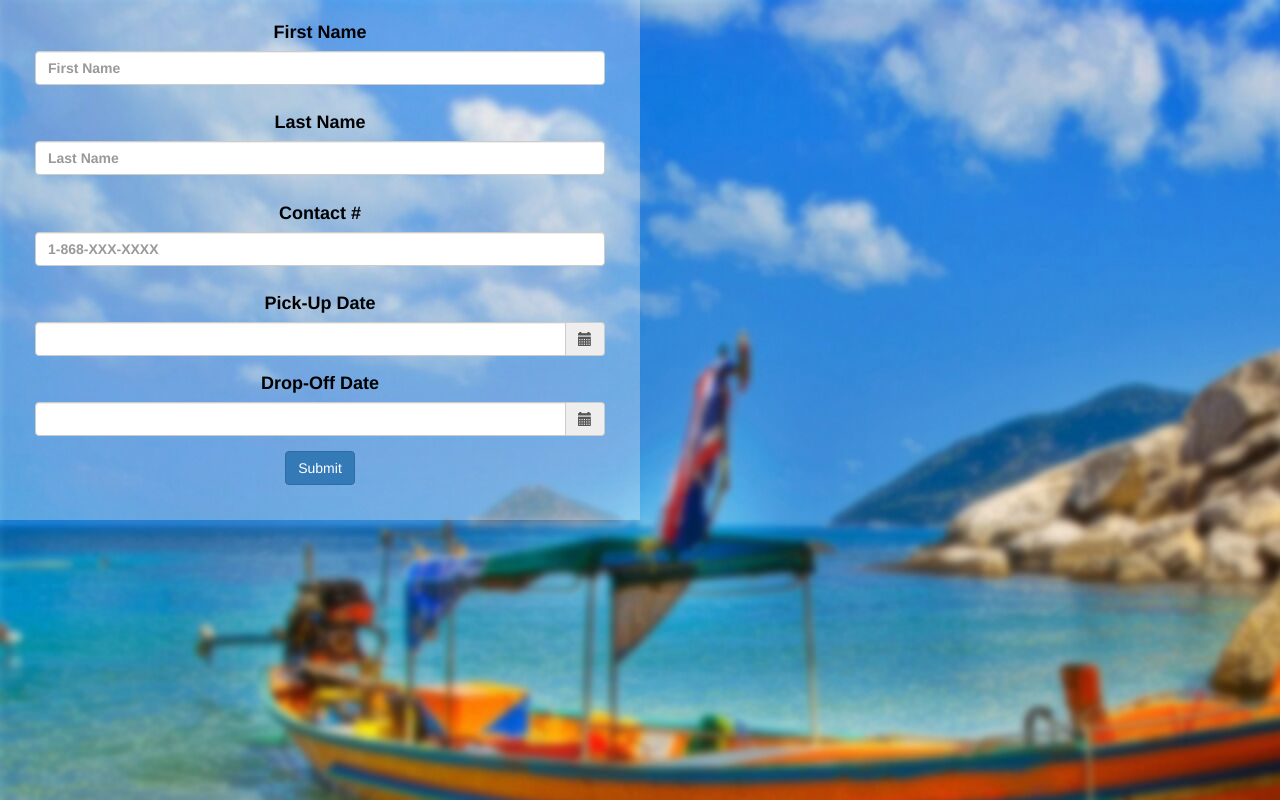
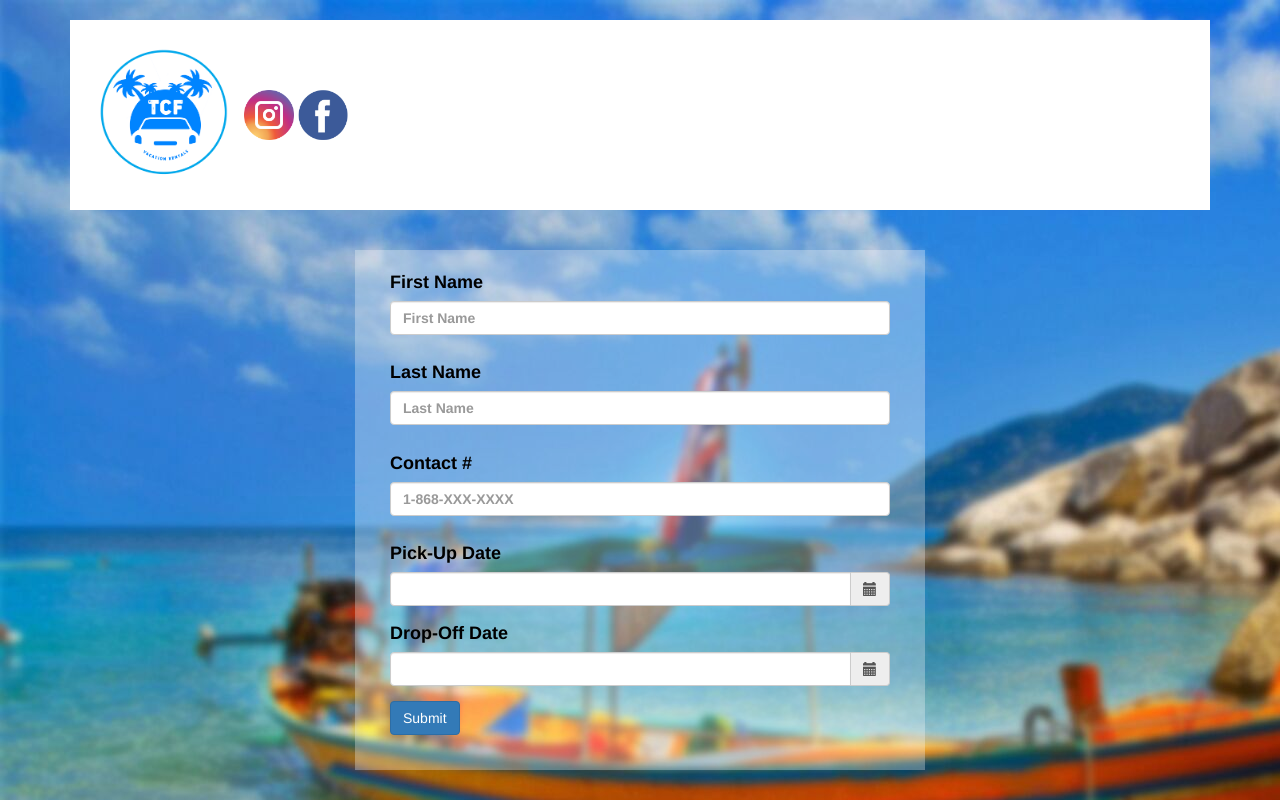
Before and after one commit to Cseonn9/Home-Temp, a website: page index.html in a window 1280 px wide. Drawn offline with nearby package versions, Linux system fonts and the light colour scheme.

Commit message:
Update index.html

```diff
--- a/index.html
+++ b/index.html
@@ -32,7 +32,7 @@ body
   position: relative;
   font-weight: bold;
   font-family: "Aquawax Pro DemiBold trial",;
-  text-align: center;
+  text-align: left;
   width: auto;
   display: inline-block;
 
@@ -43,6 +43,7 @@ body
   	text-align: center;
 	font-size: 20;
 	padding: 20px;
+	width: auto;
 }
 
 .bottomleft
@@ -53,14 +54,33 @@ body
   	font-size: 18px;
 }
 
+.left
+{
+  position: static;
+  left: 150px;
+  text-align: left;
+}
+
 .box
 {
 	border-style: none;
 	border-color: black;
 	border-radius: 0px;
-	width: auto;
+	width: 50%;
 	height: auto;
 	background-color: rgba(255,255,255, 0.3);
+	display: inline-block;
+	padding: 20px;
+}
+
+.boxheader
+{
+	border-style: none;
+	border-color: black;
+	border-radius: 0px;
+	width: 100%;
+	height: auto;
+	background-color: white;
 	display: inline-block;
 	padding: 20px;
 }
@@ -87,10 +107,9 @@ body
 
 .contain
 {
-		position: absolute;
-		width: 50%;
 	text-align: center;
 	font-size: 10;
+	padding: 20px;
 }
 
 </style>
@@ -107,7 +126,24 @@ body
 
 <body>
 
-<div class="contain">
+<div class="container">
+
+	<div class="boxheader">
+
+		<div class="left">
+
+	<a href="https://github.com/Cseonn9/TCFR-Home/"><img border="0" alt="tcflogo" src="logo3.png" width="150" height="150"></a>
+	<a href="https://www.instagram.com/tcf_vacation_rentals/"><img border="0" alt="ig" src="ig.png" width="50" height="50" align ="middle"></a>
+	<a href="https://www.facebook.com/Tcf-Vacation-Rentals-712998632424636/"><img border="0" alt="fb" src="fb.png" width="50" height="50" align = "middle"></a>
+
+		</div>
+
+
+	</div>
+
+</div>
+
+<div class="container">
 
 	<div class="center">
 
@@ -116,10 +152,12 @@ body
 			<div class="text">
 
 				<div class="bootstrap-iso">
+
  					<div class="container-fluid">
 
     <!-- Form code begins -->
     				<form method="post">
+
       					<div class="form-group"> <!-- Date input -->
 
                 <label class="control-label" for="fname">First Name</label>
```
Lines whose indentation alone changed are shown as unchanged.
